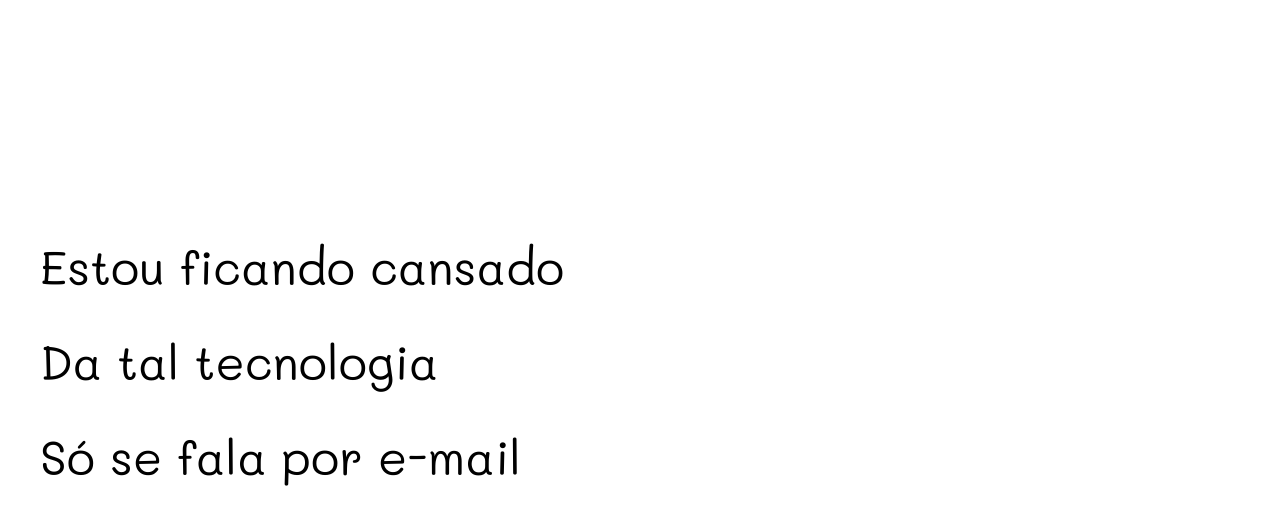
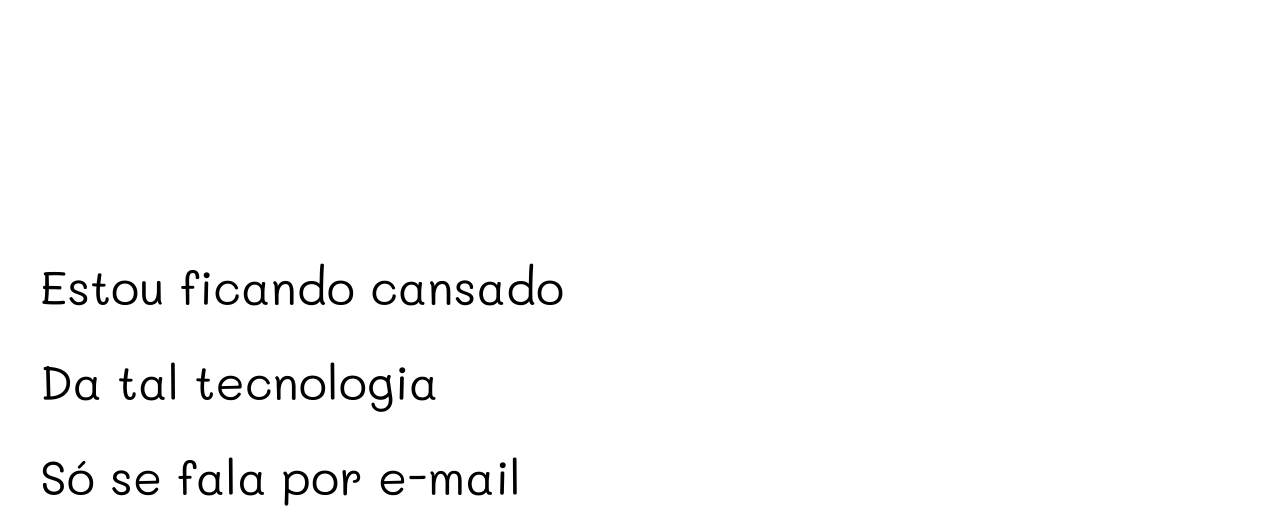
Before and after one commit to gabrielvinni/Projeto-Cordel, a plain HTML site: page index.html in a window 1280 px wide. Shown: the part 317-825 px from the top of the page. Drawn offline with Linux system fonts and the light colour scheme.

Commit message:
Projeto-Cordel 1.3

```diff
--- a/estilo/style.css
+++ b/estilo/style.css
@@ -56,8 +56,8 @@ header a:hover, footer a:hover{
 section {
     padding-right: 30px;
     padding-left: 30px;
-    padding-top: 10vh;
-    padding-bottom: 10vh;
+    padding-top: 100px;
+    padding-bottom: 100px;
     font-size: 3.7vw;
 }
 
```
